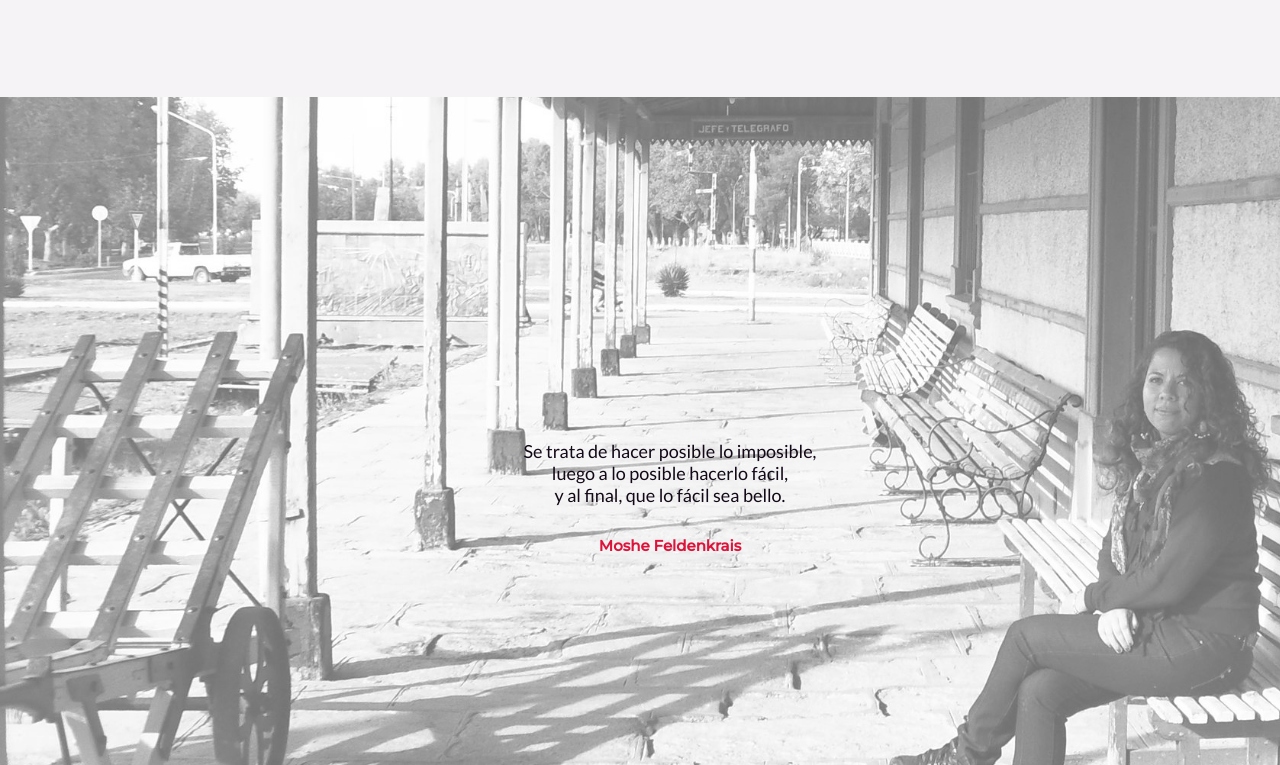
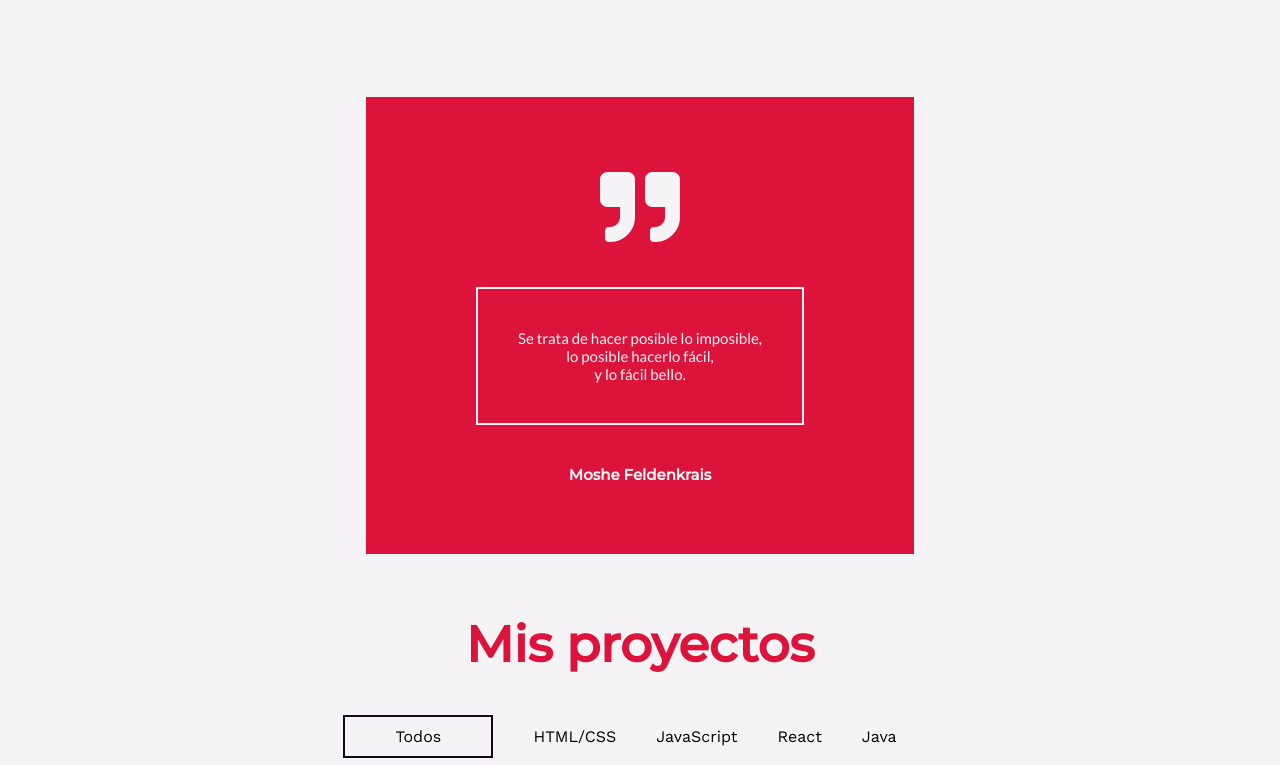
Before and after one commit to Lauriacunia/MyPortfolio, a plain HTML site: page index.html in a window 1280 px wide. Shown: the part 1463-2228 px from the top of the page. Drawn offline with nearby package versions, Linux system fonts and the light colour scheme; a web font is replaced by a local one.

Commit message:
Modifico estilo y color de la seccion cita

```diff
--- a/index.html
+++ b/index.html
@@ -207,15 +207,23 @@
     <section class="seccion-cita">
 
         <div class="contenedor-cita">
+            <div class=contenedor-comillas>
+                <i class="fas fa-quote-right icono"></i>
+            </div>
+
             <div class="cita">
                 <p class="cita-texto"> Se trata de hacer posible lo imposible,
-                    <br> luego a lo posible hacerlo fácil, <br> y al final, que lo fácil sea bello.
+                    <br> lo posible hacerlo fácil, <br> y lo fácil bello.
                 </p>
             </div>
+
+
             <div class="firma">
                 <h2 class= "cita-firma">Moshe Feldenkrais</h2>
             </div>
+
         </div>
+
     </section>
 
     <!--*************************************-->
@@ -232,7 +240,7 @@
             <nav>
                 <div class="filtros">
                     <ul>
-                        <li class="menu button">Todos</li>
+                        <li class="menu button recuadro con-recuadro ">Todos</li>
                         <li class="menu button">HTML/CSS</li>
                         <li class="menu button">JavaScript</li>
                         <li class="menu button">React</li>
--- a/style.css
+++ b/style.css
@@ -257,9 +257,9 @@ ul {
 .seccion-cita {
 
     display: flex;
-    justify-content: center;
-    background-image: url("images/estacion2.png");
-    height: 800px;
+    flex-direction: column;
+    align-items: center;
+
 
 }
 .contenedor-cita {
@@ -268,24 +268,30 @@ ul {
     flex-direction: column;
     align-items: center;
     justify-content: center;
+    background-color: #dc143c;
     padding:70px;
-
+    /*me gusta que sea angosto
+    y que no ocupe todo el ancho*/
 }
 .cita{
     display: flex;
     justify-content: center;
+    align-items: center;
+    border:2px solid #F5F3F5;
+    padding: 40px;
+    margin:40px;
 }
 .cita-texto{
     font-family: 'Lato', sans-serif;
-    font-size: 18px;
-    color:#130817;
+    font-size: 15px;
     text-align: center;
-    margin-left:60px;  /*tecnicas rusticas para acomodar el texto a donde me gustaba*/
-    margin-bottom: 30px;
+    color:#F5F3F5;
+
 }
 .firma{
     display: flex;
     justify-content: center;
+
 
 }
 
@@ -293,9 +299,9 @@ ul {
 
     font-family: "Montserrat", serif;
     font-size: 15px;
-    color:#dc143c;
+    color:#F5F3F5;
     text-align: center;
-    margin-left:60px;
+
 }
 
 
```
